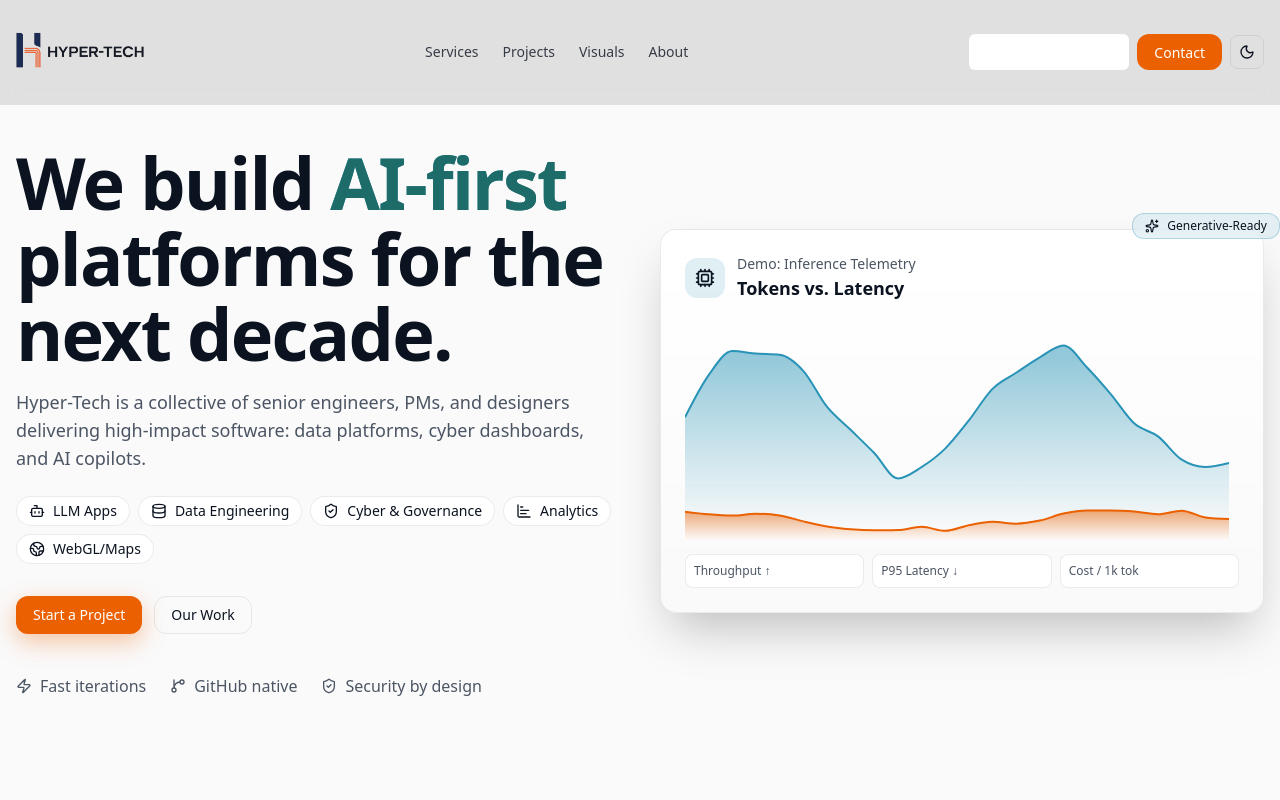
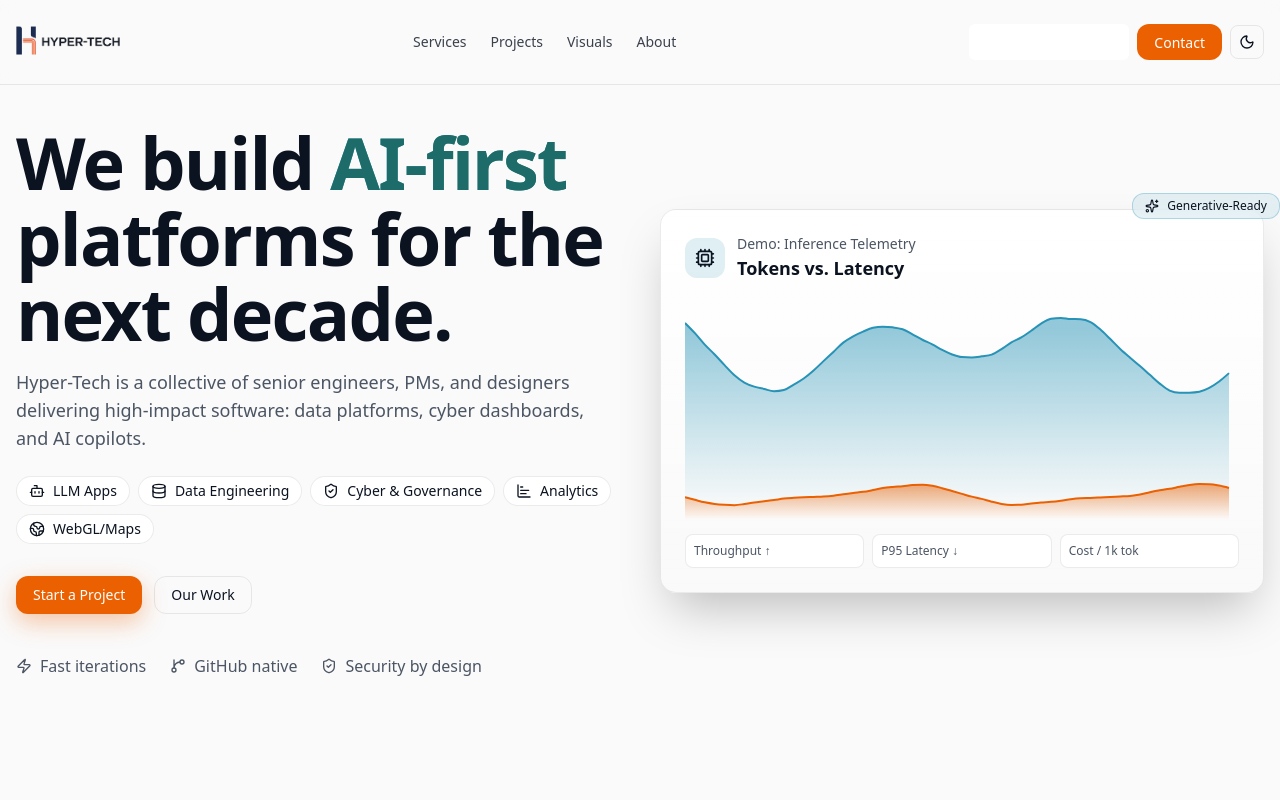
Before and after one commit to amir008008/hyper-tech, a React (Vite) app: page / in a window 1280 px wide. Shown: the top 800 px of the page. Built offline with nearby package versions, Linux system fonts and the light colour scheme.

Commit message:
feat: enable live hero chart animation + update navbar branding

```diff
--- a/src/HyperTechHome.tsx
+++ b/src/HyperTechHome.tsx
@@ -1,3 +1,5 @@
+"use client";
+
 import { useEffect, useMemo, useState } from "react";
 import { motion, useScroll, useTransform } from "framer-motion";
 import { Button } from "@/components/ui/button";
@@ -149,22 +151,198 @@ const projects = [
     tags: ["Data", "Embeddings", "Pipelines"],
   },
 ];
+function useLiveChartSeries(length = 56) {
+  const [series, setSeries] = useState(
+    Array.from({ length }, (_, i) => ({
+      t: i,
+      tokens:
+        800 +
+        Math.round(130 * Math.sin(i / 3.4)) +
+        Math.round(90 * Math.cos(i / 6.2)) +
+        Math.round(Math.random() * 30),
+      latency:
+        120 +
+        Math.round(40 * Math.cos(i / 4.7)) +
+        Math.round(15 * Math.sin(i / 2.3)) +
+        Math.round(Math.random() * 10),
+    }))
+  );
+
+  useEffect(() => {
+    let rafId: number;
+    let acc = 0;
+    let lastT = series[series.length - 1]?.t ?? 0;
+
+    const loop = () => {
+      acc += 16; // ~60fps
+      if (acc >= 600) {
+        acc = 0;
+        lastT += 1;
+        setSeries(prev => {
+          const next = prev.slice(1);
+          next.push({
+            t: lastT,
+            tokens:
+              800 +
+              Math.round(130 * Math.sin(lastT / 3.4)) +
+              Math.round(90 * Math.cos(lastT / 6.2)) +
+              Math.round(Math.random() * 30),
+            latency:
+              120 +
+              Math.round(40 * Math.cos(lastT / 4.7)) +
+              Math.round(15 * Math.sin(lastT / 2.3)) +
+              Math.round(Math.random() * 10),
+          });
+          return next;
+        });
+      }
+      rafId = requestAnimationFrame(loop);
+    };
+
+    rafId = requestAnimationFrame(loop);
+    return () => cancelAnimationFrame(rafId);
+  }, []);
+
+  return series;
+}
 
 export default function HyperTechHome() {
   const data = useMemo(genData, []);
   const { theme, setTheme } = useTheme();
+  const live = useLiveChartSeries(56); // <- LIVE DATA FOR HERO
 
-  // Scroll-driven collapse and shared-element logo motion
-  const { scrollY } = useScroll();
-  const [collapsed, setCollapsed] = useState(false);
+
+
+// Live data hook for the hero chart (adds a point ~every 500ms)
+function useLiveSeries(n = 48) {
+  const [series, setSeries] = useState(
+    Array.from({ length: n }, (_, i) => ({
+      t: i,
+      tokens: 700 + Math.round(100 * Math.sin(i / 3)) + Math.round(Math.random() * 60),
+    }))
+  );
+
+
   useEffect(() => {
-    return scrollY.on("change", (v) => setCollapsed(v > 72));
-  }, [scrollY]);
+    let rafId: number;
+    let last = series[series.length - 1]?.t ?? 0;
+    let acc = 0;
+    const step = (ts: number) => {
+      // push a point roughly every 500ms
+      acc += 16;
+      if (acc >= 500) {
+        acc = 0;
+        last += 1;
+        setSeries((prev) => {
+          const next = prev.slice(1);
+          const nextVal =
+            700 +
+            Math.round(120 * Math.sin(last / 4)) +
+            Math.round(80 * Math.cos(last / 7)) +
+            Math.round(Math.random() * 40);
+          next.push({ t: last, tokens: nextVal });
+          return next;
+        });
+      }
+      rafId = requestAnimationFrame(step);
+    };
+    rafId = requestAnimationFrame(step);
+    return () => cancelAnimationFrame(rafId);
+  }, []);
 
-  // Logo transforms (larger in hero, shrinks into navbar)
-  const logoScale = useTransform(scrollY, [0, 140], [1, 0.7]); // 64px → ~45px
-  const logoY = useTransform(scrollY, [0, 140], [0, -12]);
-  const logoX = useTransform(scrollY, [0, 140], [0, -6]);
+  return series;
+}
+
+function LiveHeroStrip({ theme }: { theme: "dark" | "light" }) {
+  const live = useLiveSeries();
+  return (
+    <div
+      className="mt-6 rounded-2xl border"
+      style={{ borderColor: "var(--border)", background: "var(--card)" }}
+    >
+      <div className="grid gap-4 p-4 md:grid-cols-3">
+        {/* Chart */}
+        <div className="md:col-span-2">
+          <div className="mb-1 text-xs" style={{ color: "var(--subtext)" }}>
+            Live tokens processed (demo)
+          </div>
+          <div className="h-56 w-full" role="img" aria-label="Area chart showing tokens and latency over time">
+          <ResponsiveContainer width="100%" height="100%">
+            <AreaChart data={live} margin={{ top: 10, right: 10, left: 0, bottom: 0 }}>
+              <defs>
+                <linearGradient id="g1" x1="0" y1="0" x2="0" y2="1">
+                  <stop offset="5%" stopColor={C.accent} stopOpacity={0.5} />
+                  <stop offset="95%" stopColor={C.accent} stopOpacity={0} />
+                </linearGradient>
+                <linearGradient id="g2" x1="0" y1="0" x2="0" y2="1">
+                  <stop offset="5%" stopColor={C.highlight} stopOpacity={0.5} />
+                  <stop offset="95%" stopColor={C.highlight} stopOpacity={0} />
+                </linearGradient>
+              </defs>
+              <XAxis dataKey="t" hide />
+              <YAxis hide />
+              <Tooltip
+                contentStyle={{
+                  background: theme === "dark" ? DARK.bg : LIGHT.bg,
+                  border: `1px solid ${theme === "dark" ? DARK.border : LIGHT.border}`,
+                  borderRadius: 12,
+                  color: theme === "dark" ? "#fff" : LIGHT.text,
+                }}
+                labelStyle={{ color: "#9ca3af" }}
+              />
+              <Area type="monotone" dataKey="tokens"  stroke={C.accent}    fillOpacity={1} fill="url(#g1)" strokeWidth={2} />
+              <Area type="monotone" dataKey="latency" stroke={C.highlight} fillOpacity={1} fill="url(#g2)" strokeWidth={2} />
+            </AreaChart>
+          </ResponsiveContainer>
+
+
+          </div>
+
+        </div>
+
+        {/* Ticker */}
+        <div className="relative overflow-hidden rounded-xl border p-3"
+             style={{ borderColor: "var(--border)", background: "var(--bg)" }}>
+          <div className="text-xs mb-2" style={{ color: "var(--subtext)" }}>
+            Ops ticker
+          </div>
+          <div className="ticker">
+            <span className="chip">Throughput ↑ 1.7k/s</span>
+            <span className="chip">Latency P95 ↓ 118 ms</span>
+            <span className="chip">Cost /1k tok 0.0009 AED</span>
+            <span className="chip">Incidents 0 (last 24h)</span>
+            <span className="chip">Eval win-rate 62%</span>
+          </div>
+        </div>
+      </div>
+
+      {/* Ticker styles */}
+      <style>{`
+        .ticker {
+          display: inline-block;
+          white-space: nowrap;
+          animation: scroll 18s linear infinite;
+        }
+        .chip {
+          display: inline-block;
+          margin-right: 16px;
+          padding: 6px 10px;
+          border-radius: 999px;
+          border: 1px solid var(--border);
+          background: var(--card);
+          font-size: 12px;
+        }
+        @keyframes scroll {
+          0% { transform: translateX(0); }
+          100% { transform: translateX(-50%); }
+        }
+        @media (prefers-reduced-motion: reduce) {
+          .ticker { animation: none; }
+        }
+      `}</style>
+    </div>
+  );
+}
 
   return (
     <div
@@ -188,28 +366,19 @@ export default function HyperTechHome() {
       </div>
 
       {/* BRAND MASTHEAD (Navbar + small reveal rail) */}
-      <header className="sticky top-0 z-40 backdrop-blur supports-[backdrop-filter]:bg-black/10 transition-[height] duration-300">
-        <div
-          className="mx-auto flex max-w-7xl items-center justify-between px-4"
-          style={{ paddingTop: collapsed ? "12px" : "20px", paddingBottom: collapsed ? "12px" : "20px" }}
-        >
-          {/* Logo (no frame, bigger, shared motion) */}
-          <motion.a
-            href="#"
-            aria-label="Hyper-Tech Home"
-            className="relative flex items-center"
-            style={{ x: logoX, y: logoY, scale: logoScale }}
-          >
+      <header
+        className="sticky top-0 z-40 bg-[var(--bg)]/70 backdrop-blur border-b"
+        style={{ borderColor: "var(--border)" }}
+      >
+        <div className="mx-auto flex max-w-7xl items-center justify-between px-4 py-3 md:py-4">
+          <a href="#" aria-label="Hyper-Tech Home" className="flex items-center">
             <img
-              src={theme === "dark" ? "/logodark.png" : "/logowhite.png"}  // dark -> dark.png, light -> logo.png
-              alt="Hyper-Tech logo"
-              className="h-[64px] w-auto"
-              decoding="async"
+              src={theme === "dark" ? "/logodark.png" : "/logowhite.png"}
+              alt="Hyper-Tech"
+              className="h-[44px] w-auto md:h-[52px]"
             />
-          </motion.a>
+          </a>
 
-
-          {/* Primary nav */}
           <nav className="hidden items-center gap-6 md:flex" aria-label="Primary">
             {["services", "projects", "visuals", "about"].map((id) => (
               <a
@@ -222,7 +391,6 @@ export default function HyperTechHome() {
             ))}
           </nav>
 
-          {/* CTAs */}
           <div className="flex items-center gap-2">
             <Input
               placeholder="Your email"
@@ -243,24 +411,8 @@ export default function HyperTechHome() {
             </button>
           </div>
         </div>
+      </header>
 
-        {/* Secondary brand rail (reveals after collapse) */}
-        <motion.div
-          className="border-t"
-          style={{ borderColor: "var(--border)" }}
-          initial={false}
-          animate={{ height: collapsed ? 40 : 0, opacity: collapsed ? 1 : 0 }}
-          transition={{ duration: 0.35 }}
-        >
-          <div className="mx-auto flex max-w-7xl items-center gap-3 overflow-x-auto px-4">
-            <BrandChip icon={<Bot className="h-3.5 w-3.5" />} label="LLM Apps" />
-            <BrandChip icon={<Database className="h-3.5 w-3.5" />} label="Data Engineering" />
-            <BrandChip icon={<ShieldCheck className="h-3.5 w-3.5" />} label="Cyber & Governance" />
-            <BrandChip icon={<ChartBar className="h-3.5 w-3.5" />} label="Analytics" />
-            <BrandChip icon={<Globe2 className="h-3.5 w-3.5" />} label="WebGL/Maps" />
-          </div>
-        </motion.div>
-      </header>
 
       {/* HERO (hug the masthead; no top margin) */}
       <section className="relative mx-auto max-w-7xl px-4 pb-16 pt-6 md:pt-10">
@@ -315,6 +467,7 @@ export default function HyperTechHome() {
                 Our Work
               </Button>
             </div>
+
             <div className="mt-10 flex items-center gap-6" style={{ color: "var(--subtext)" }}>
               <div className="flex items-center gap-2">
                 <Zap className="h-4 w-4" aria-hidden /> <span>Fast iterations</span>
@@ -352,8 +505,8 @@ export default function HyperTechHome() {
               </div>
               <div className="h-56 w-full" role="img" aria-label="Area chart showing tokens and latency over time">
                 <ResponsiveContainer width="100%" height="100%">
-                  <AreaChart data={data} margin={{ top: 10, right: 10, left: 0, bottom: 0 }}>
-                    <defs>
+                <AreaChart data={live} margin={{ top: 10, right: 10, left: 0, bottom: 0 }}>
+                <defs>
                       <linearGradient id="g1" x1="0" y1="0" x2="0" y2="1">
                         <stop offset="5%" stopColor={C.accent} stopOpacity={0.5} />
                         <stop offset="95%" stopColor={C.accent} stopOpacity={0} />
```
